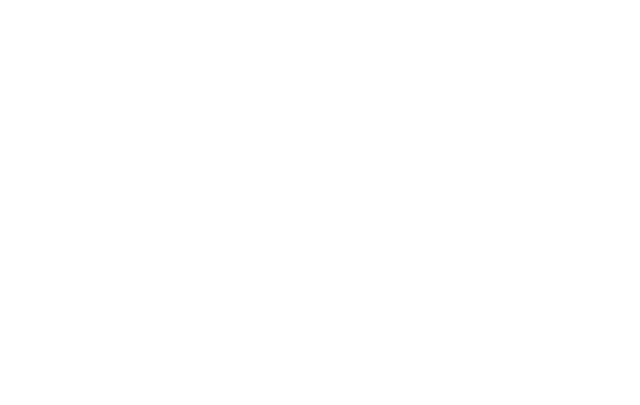
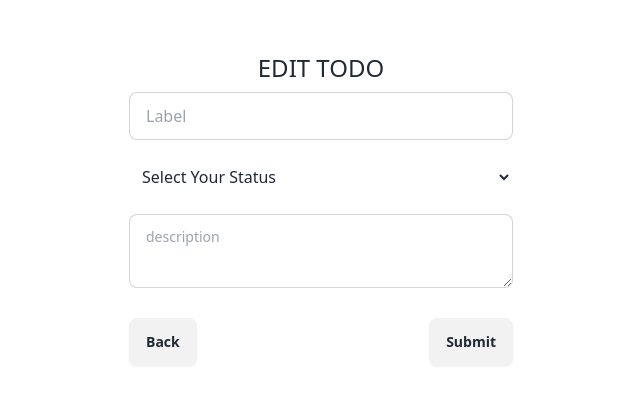
Before and after one commit to thianchai20/SE_CAMP, a React (Vite) app in the folder client/: page /edit in a window 1280 px wide. Before the commit this address had no page. Shown: the part 191-596 px from the top of the page, without its empty margins (319-959 px from the left). Built offline with nearby package versions, Linux system fonts and the light colour scheme.

Commit message:
create edit and delete

```diff
--- a/client/src/App.tsx
+++ b/client/src/App.tsx
@@ -2,6 +2,7 @@ import { useState } from 'react'
 import { BrowserRouter,Routes,Route } from "react-router-dom"
 import Content from './Component/Content'
 import Add from './Component/Add'
+import Edit from './Component/Edit'
 
 function App() {
 
@@ -12,6 +13,8 @@ function App() {
           <Routes>
             <Route path = "/" element = {<Content/>} />
             <Route path = "/add" element = {<Add/>} />
+            <Route path = "/edit" element = {<Edit/>} />
+            <Route path = "/edit/:id" element = {<Edit/>} />
 
           </Routes>
         </BrowserRouter>
--- a/client/src/Component/Add.tsx
+++ b/client/src/Component/Add.tsx
@@ -1,13 +1,17 @@
 
-import { Link } from "react-router-dom";
+import { Link, useNavigate } from "react-router-dom";
 import { Todo } from "../types/todo";
 import { useForm } from "react-hook-form";
+import { useTodoStore } from "../store/todoStore";
 
 const Add = () => {
     const { register, handleSubmit } = useForm<Todo>();
+    const {addTodos} = useTodoStore();
+    const navigate = useNavigate();
 
     const submitData = (data: Todo) => {
-        console.log(data);
+        addTodos(data);
+        navigate("/");
     };
 
     return (
@@ -23,6 +27,7 @@ const Add = () => {
                     />
                 </label>
                 <select id="" className="w-full p-2 bg-transparent border border-white rounded-lg my-2" {...register("status")}>
+                    <option defaultChecked value="">Select Your Status</option>
                     <option value="Pending">Pending</option>
                     <option value="Doing">Doing</option>
                     <option value="Done">Done</option>
--- a/client/src/Component/Content.tsx
+++ b/client/src/Component/Content.tsx
@@ -1,23 +1,43 @@
-import { useState } from "react";
-import Item from "./Item"
 import { useTodoStore } from "../store/todoStore"
-import { Link } from "react-router-dom";
+import { Link, Navigate, useNavigate } from "react-router-dom";
+import Item from "./Item";
+import { useEffect } from "react";
+import { Todo } from "../types/todo";
 
 
 const Content = () => {
+    const navigate = useNavigate();
+    const {getTodos,todos} = useTodoStore();
 
-    const {count,increse,decrease,clear} = useTodoStore();
+    useEffect(() => {
+        getTodos();
+    })
+    const handleEdit = (id:Number) => {
+        navigate(`/edit/${id}`);
+    }
+
+    const {deleteTodos} = useTodoStore();
+    const handleDelete = (data : Todo) => {
+        deleteTodos(data)
+        navigate("/")
+    }
+
 
   return (
     <div>
-        <h1 className="text-center mb-4">Todo <Link to = "/add"><span className="float-right border border-white p-1 rounded-lg">Add Todo</span></Link></h1>
-        <div className="grid grid-cols-3 gap-10">
-        <Item label = "Hello1" status = "Pending" description="lorem yipsum"/>
-        <Item label = "Hello1" status = "Pending" description="lorem yipsum"/>
-        <Item label = "Hello1" status = "Pending" description="lorem yipsum"/>
-        <Item label = "Hello1" status = "Pending" description="lorem yipsum"/>
-        <Item label = "Hello1" status = "Pending" description="lorem yipsum"/>
-        <Item label = "Hello1" status = "Pending" description="lorem yipsum"/>
+        <h1 className="text-left mb-4 text-white text-4xl font-bold">TODOOOO
+        <Link to = "/add"><span className="bg-lime-600  text-base text-white font-bold float-right px-2 py-1 rounded-lg mx-1">Add</span></Link>
+        </h1>
+
+        <div className="grid grid-cols-4 gap-10 ">
+            {todos.map((todo,idx) =>(
+                <div className="bg-white border rounded-lg text-black text-2xl font-bold px-4 pt-3 shadow-lg shadow-blue-500/50">
+                    <Item key = {idx} id= {todo.id} label= {todo.label} status = {todo.status} description = {todo.description}/>
+                    <button onClick={() => handleEdit(todo.id)} className="bg-yellow-400  text-xl  rounded-lg px-2 mr-10 mt-3 mb-1">Edit</button>
+                    <button onClick={() => handleDelete(todo)} className="bg-red-700 text-white text-xl  rounded-lg px-2">Delete</button>
+                </div>
+            ))}
+
         </div>
     </div>
   )
--- a/client/src/Component/Edit.tsx
+++ b/client/src/Component/Edit.tsx
@@ -0,0 +1,67 @@
+import { Link, useNavigate, useParams } from "react-router-dom";
+import { Todo } from "../types/todo";
+import { useForm } from "react-hook-form";
+import { useEffect } from "react";
+import { useTodoStore } from "../store/todoStore";
+
+const Edit = () => {
+    const { register, handleSubmit, setValue } = useForm<Todo>();
+    const { editTodos, todos} = useTodoStore();
+    const navigate = useNavigate();
+    const {id} = useParams<{ id: string }>();
+
+    useEffect(() => {
+        const todo = todos.find((todo) => todo.id === Number(id));
+        if (todo) {
+            setValue("id", todo.id);
+            setValue("label", todo.label);
+            setValue("description", todo.description);
+            setValue("status", todo.status);
+        }
+    }, [id, setValue, todos]);
+
+    const submitData = (data: Todo) => {
+        editTodos(data);
+        navigate("/");
+    };
+
+    return (
+        <div>
+            <h1 className="text-center text-2xl">EDIT TODO</h1>
+            <form onSubmit={handleSubmit(submitData)}>
+                <label className="input input-bordered flex items-center gap-2 my-2">
+                    <input
+                        type="text"
+                        className="grow"
+                        placeholder="Label"
+                        {...register("label")}
+                    />
+                </label>
+                <select id="" className="w-full p-2 bg-transparent border border-white rounded-lg my-2" {...register("status")}>
+                    <option value="">Select Your Status</option>
+                    <option value="Pending">Pending</option>
+                    <option value="Doing">Doing</option>
+                    <option value="Done">Done</option>
+                </select>
+                <textarea
+                    className="textarea textarea-bordered w-full my-2"
+                    placeholder="description"
+                    {...register("description")}
+                ></textarea>
+
+                <div className="flex justify-between">
+                    <Link to="/">
+                        <button className="btn block mt-4" type="button">
+                            Back
+                        </button>
+                    </Link>
+                    <button className="btn block mt-4" type="submit">
+                        Submit
+                    </button>
+                </div>
+            </form>
+        </div>
+    );
+};
+
+export default Edit;
--- a/client/src/Component/Item.tsx
+++ b/client/src/Component/Item.tsx
@@ -2,7 +2,7 @@ import {Todo} from "../types/todo";
 
 const Item = (props:Todo) => {
   return (
-    <div className="border border-white p-2">
+    <div>
       <p>{props.label}</p>
       <p>{props.status}</p>
       <p>{props.description}</p>
--- /dev/null
+++ b/client/src/store/todoStore.ts
@@ -0,0 +1,57 @@
+import {create} from "zustand"
+import { Todo } from "../types/todo"
+import axios from "axios"
+
+type TodoStore = {
+    todos: Todo[],
+
+    getTodos : () => void
+    addTodos : (data : Todo) => void
+    editTodos : (data : Todo) => void
+    deleteTodos : (id:any) => void
+}
+
+export const useTodoStore = create<TodoStore>()((set) => ({
+    todos:[],
+
+    getTodos: async() => {
+        try{
+            const result = await axios.get("http://localhost:3000/todo")
+            console.log(result)
+            set({todos : result.data})
+        }catch(err){
+            console.error(err)
+        }
+    },
+    addTodos: async(data) => {
+        try{
+            await axios.post("http://localhost:3000/todo",data)
+
+            const result = await axios.get("http://localhost:3000/todo")
+            set({todos : result.data})
+        }catch(err){
+            console.error(err)
+        }
+    },
+    editTodos: async(data) => {
+        try{
+            await axios.put("http://localhost:3000/todo",data)
+
+            const result = await axios.get("http://localhost:3000/todo")
+            set({todos : result.data})
+        }catch(err){
+            console.error(err)
+        }
+    },
+    deleteTodos: async(data) => {
+        try{
+            await axios.delete("http://localhost:3000/todo",{data: data})
+
+            const result = await axios.get("http://localhost:3000/todo")
+            set({todos : result.data})
+        }catch(err){
+            console.error(err)
+        }
+    }
+
+}))
--- a/client/src/types/todo.ts
+++ b/client/src/types/todo.ts
@@ -1,4 +1,5 @@
 export type Todo ={
+    id:number
     label:string
     status:"Pending"|"Doing"|"Done"
     description:string
```
Also changed, not shown: 2 other files (tests, documents, lock files or other folders).
